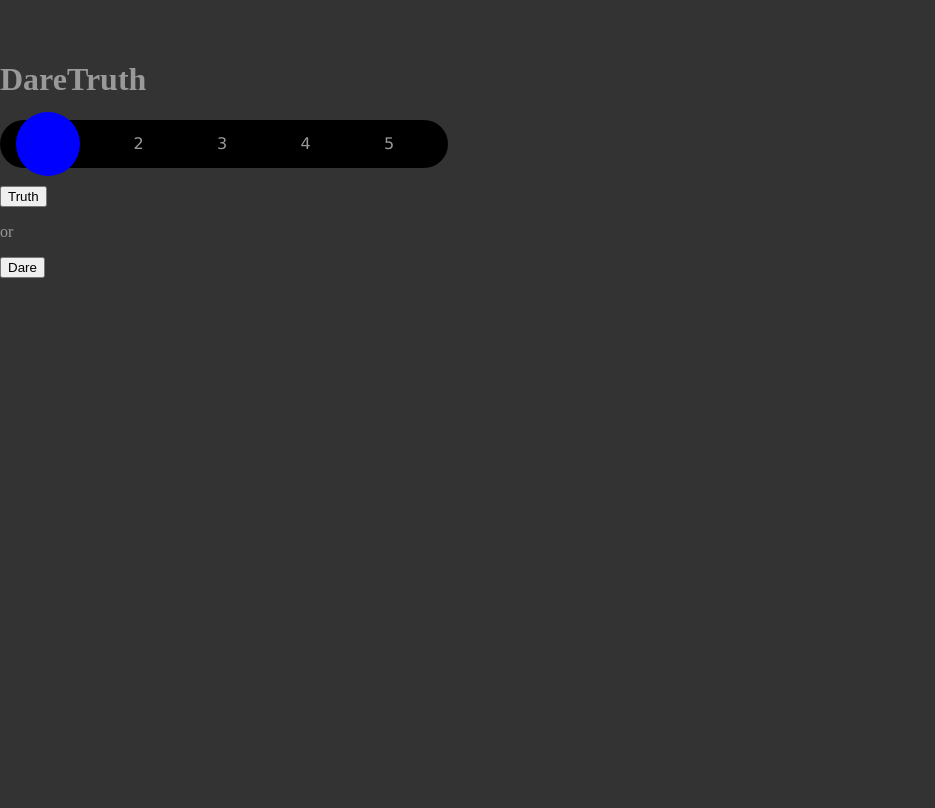
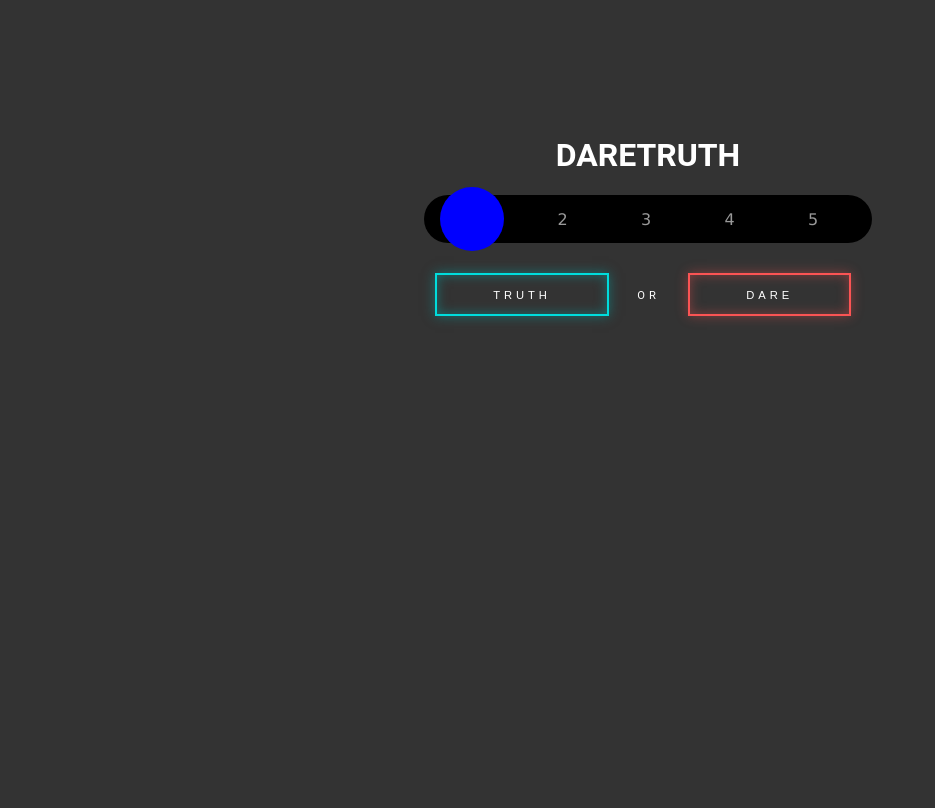
Before and after one commit to kaevupoiss/DareTruth, a Flask app: page / in a window 1280 px wide. Shown: the whole page, without its empty margins (0-935 px from the left). Before the commit the page ends 278 px from the top, so only its background shows below. Run offline with Flask 2, Linux system fonts and the light colour scheme.

Commit message:
Fixed UI

```diff
--- a/static/style.css
+++ b/static/style.css
@@ -37,24 +37,24 @@
   transform: translate3d(1rem, 0, 0);
 }
 .level input#one:checked ~ .level__indicator {
-  background: PaleGreen;
+  background: #00dddd;
   transform: translate3d(1.2rem, 0, 0);
 }
 .level input#two:checked ~ .level__indicator {
-  background: PaleTurquoise;
+  background: #32c2c2;
   transform: translate3d(6.6rem, 0, 0);
 }
 .level input#three:checked ~ .level__indicator {
-  background: MediumTurquoise;
+  background: #7e9898;
   transform: translate3d(12rem, 0, 0);
 }
 .level input#four:checked ~ .level__indicator {
-  background: Orange;
+  background: #bc7676;
   transform: translate3d(17.4rem, 0, 0);
 }
 
 .level input#five:checked ~ .level__indicator {
-  background: PaleVioletRed;
+  background: #fb5454;
   transform: translate3d(22.8rem, 0, 0);
 }
 
@@ -62,9 +62,63 @@
   display: none;
 }
 
+.fuller-button {
+  color: white;
+  background: none;
+  border-radius: 0;
+  padding: 1.2em 5em;
+  letter-spacing: 0.35em;
+  font-size: 0.7em;
+  transition: background-color 0.3s, box-shadow 0.3s, color 0.3s;
+  margin: 1em;
+  display: inline-block;
+  text-transform: uppercase;
+}
+
+p.fuller-button {
+  padding: 1.2em 0.2em;
+}
+
+.fuller-button.blue {
+  box-shadow: inset 0 0 1em rgba(0, 170, 170, 0.5), 0 0 1em rgba(0, 170, 170, 0.5);
+  border: #0dd solid 2px;
+}
+
+.fuller-button.blue:hover {
+  background-color: #0dd;
+  box-shadow: inset 0 0 0 rgba(0, 170, 170, 0.5), 0 0 1.5em rgba(0, 170, 170, 0.7);
+}
+
+.fuller-button.red {
+  box-shadow: inset 0 0 1em rgba(251, 81, 81, 0.4), 0 0 1em rgba(251, 81, 81, 0.4);
+  border: #fb5454 solid 2px;
+}
+
+.fuller-button.red:hover {
+  background-color: #fb5454;
+  box-shadow: inset 0 0 0 rgba(251, 81, 81, 0.4), 0 0 1.5em rgba(251, 81, 81, 0.6);
+}
+
+.wrapper {
+  width: 448px;
+  margin: 10% auto;
+}
+
+h1 {
+  text-align: justify;
+  color: white;
+}
+
+h1.main {
+  text-align: center;
+}
+
 body {
   background: #333;
   color: #999;
   position: absolute;
-  margin: 40px auto;
+  font-family: 'Roboto', Arial;
+  height: 100%;
+  width: 100%;
+  overflow: hidden;
 }
--- a/templates/main.html
+++ b/templates/main.html
@@ -5,7 +5,8 @@
     <link href="../static/style.css" rel="stylesheet" type="text/css">
   </head>
   <body>
-    <h1>DareTruth</h1>
+    <div class="wrapper">
+    <h1 class="main">DARETRUTH</h1>
     <form action="/" method="GET">
       <div class="level">
         <input type="radio" name="level" id="one" value="1" {% if checked["1"] %} checked {% endif %}></input>
@@ -21,9 +22,13 @@
         <div class="level__indicator"></div>
       </div>
       <br>
-      <input type="submit" name="tod" value="Truth"></input>
-      <p>or</p>
-      <input type="submit" name="tod" value="Dare"></input>
+      <div class="submitwrapper">
+        <input type="submit" name="tod" value="Truth" class="pure-button fuller-button blue"></input>
+        <p class="fuller-button">OR</p>
+        <input type="submit" name="tod" value="Dare" class="pure-button fuller-button red"></input>
+      </div>
+    </form>
     <h1>{{ newdare }}</h1>
+  </div>
   </body>
 </html>
```
